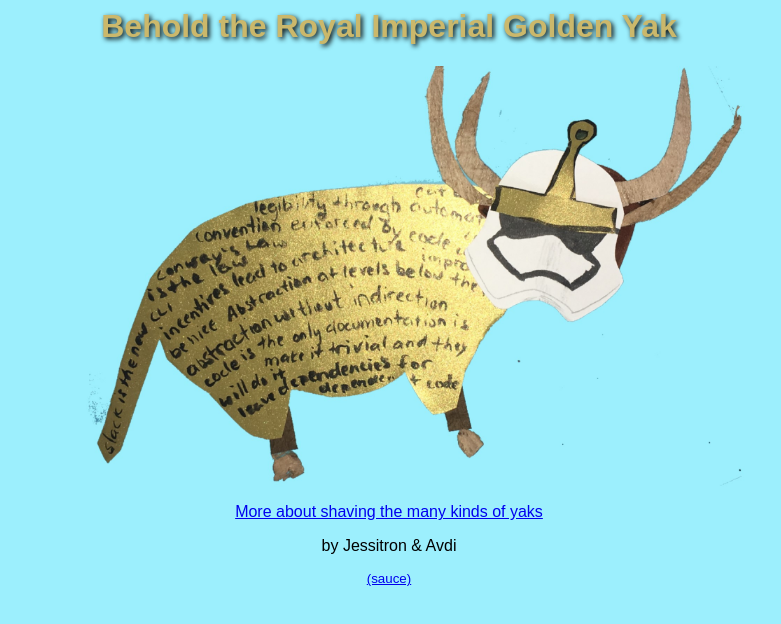
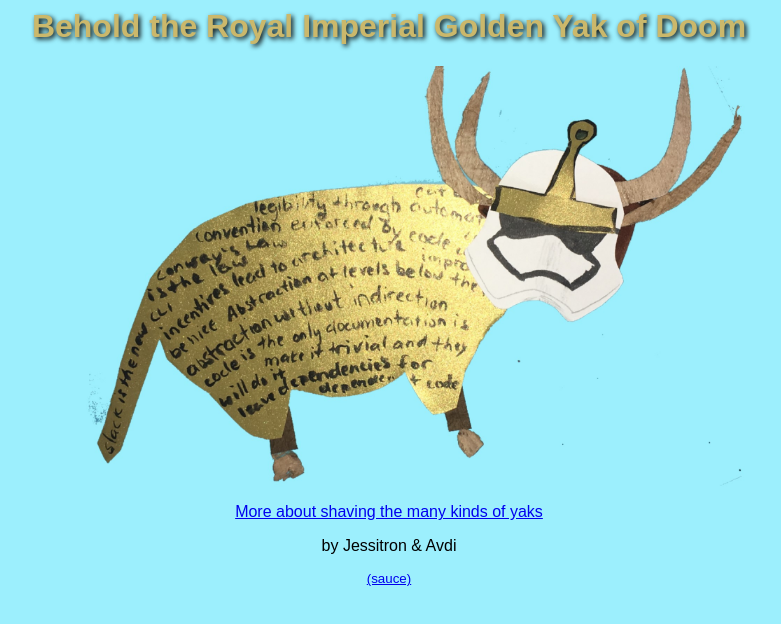
Before and after one commit to satellite-of-love/shavalottayaks, a website: page index.html in a window 1280 px wide. Shown: the whole page, without its empty margins (251-1032 px from the left). Drawn offline with Linux system fonts and the light colour scheme.

Commit message:
post recording

```diff
--- a/index.html
+++ b/index.html
@@ -5,7 +5,7 @@
 </head>
 
 <body>
-    <h1>Behold the Royal Imperial Golden Yak</h1>
+    <h1>Behold the Royal Imperial Golden Yak of Doom</h1>
 
     <img src="images/royal-imperial-golden-yak.jpg" style="width:60vw" />
 
```
Also changed, not shown: package.json (added, +8 -0 lines), 2 other files.
